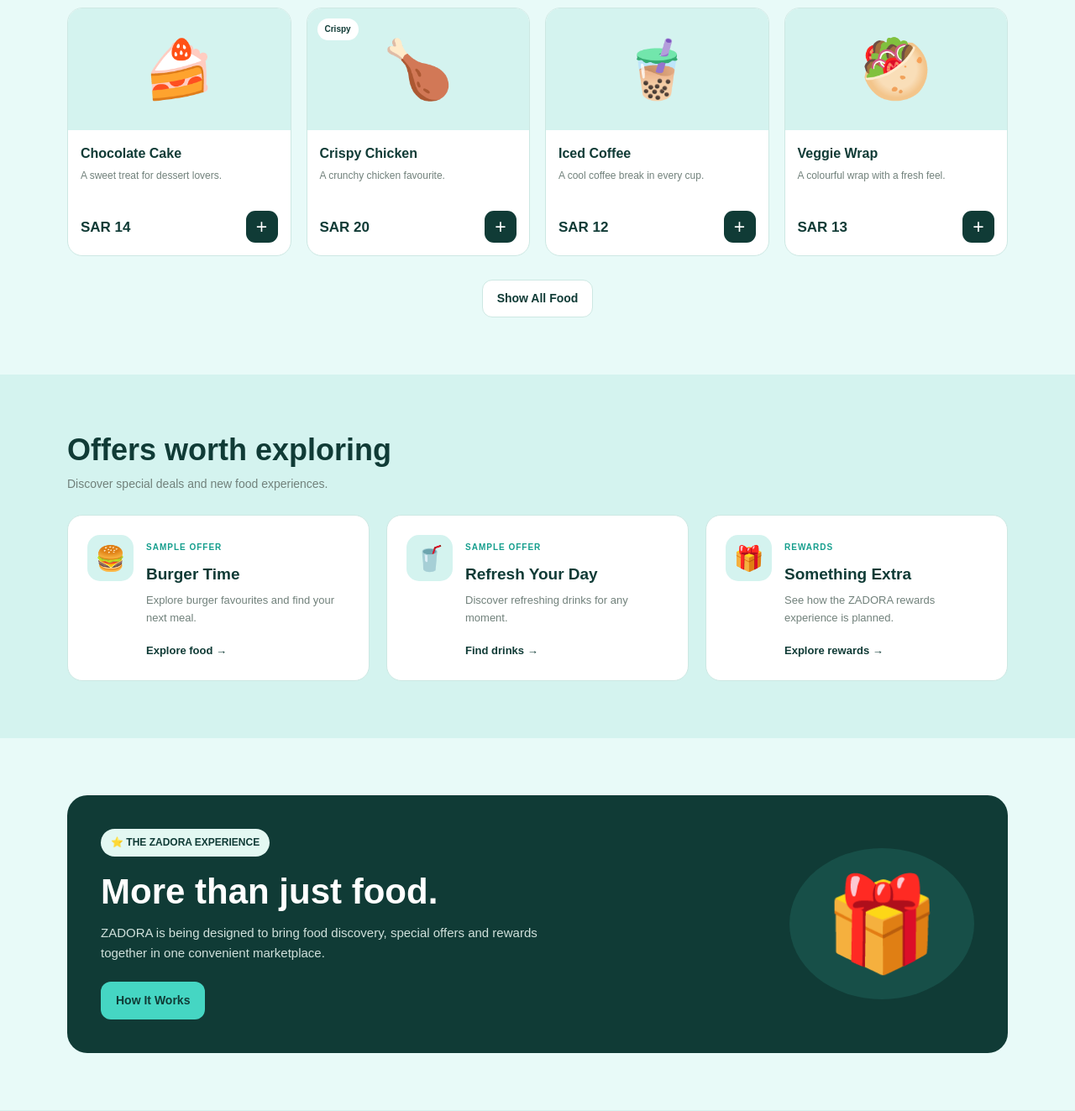
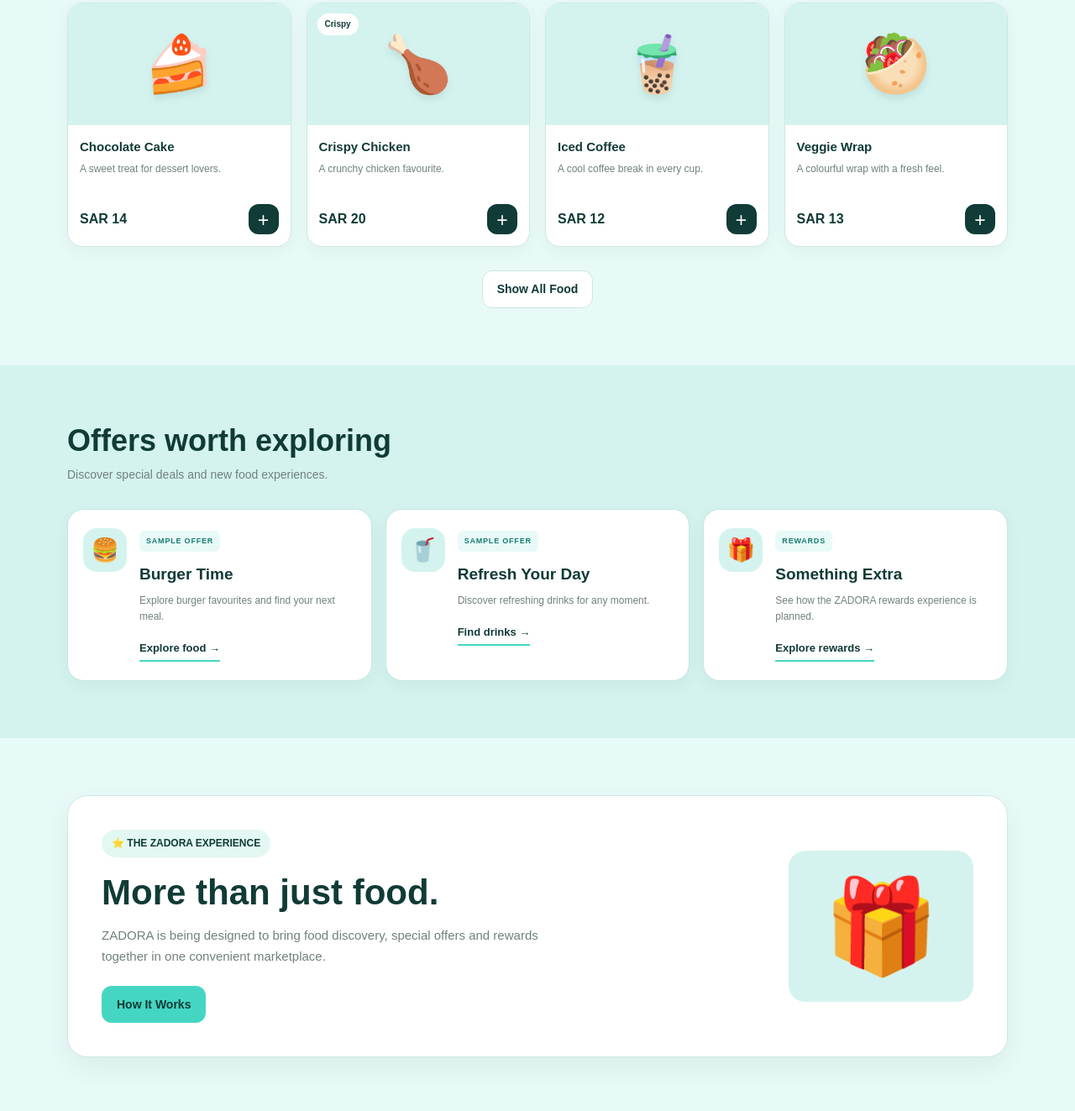
Before and after one commit to arthikswachchhota/zadora, a plain HTML site: page index.html in a window 1280 px wide. Shown: the part 1517-2840 px from the top of the page at 84% size. Drawn offline with Linux system fonts and the light colour scheme.

Commit message:
Add styles for food card, offers, and rewards sections

```diff
--- a/index.html
+++ b/index.html
@@ -954,6 +954,208 @@
     width: 52px;
     height: 52px;
     font-size: 30px;
+  }
+}
+    /* ZADORA Food Card Polish */
+.food-card {
+  border: 1px solid #CDE8E3;
+  border-radius: 18px;
+  background: #FFFFFF;
+  box-shadow: 0 5px 18px rgba(16, 59, 54, 0.05);
+  transition: transform 0.2s ease, box-shadow 0.2s ease;
+}
+
+.food-card:hover {
+  transform: translateY(-4px);
+  box-shadow: 0 12px 25px rgba(16, 59, 54, 0.12);
+}
+
+.food-image {
+  background: #D4F3EF;
+  min-height: 145px;
+}
+
+.food-emoji {
+  font-size: 66px;
+  filter: drop-shadow(0 5px 4px rgba(16, 59, 54, 0.10));
+}
+
+.food-info {
+  padding: 14px;
+}
+
+.food-info h3 {
+  font-size: 15px;
+  font-weight: 800;
+}
+
+.food-info p {
+  line-height: 1.5;
+}
+
+.food-price {
+  color: #103B36;
+  font-size: 16px;
+  font-weight: 800;
+}
+
+.add-btn {
+  width: 36px;
+  height: 36px;
+  border-radius: 12px;
+  background: #103B36;
+  color: #FFFFFF;
+  transition: background 0.2s ease, transform 0.2s ease;
+}
+
+.add-btn:hover {
+  background: #45D6C3;
+  color: #103B36;
+  transform: scale(1.06);
+}
+
+@media (max-width: 700px) {
+  .food-grid {
+    grid-template-columns: repeat(2, minmax(0, 1fr));
+    gap: 12px;
+  }
+
+  .food-image {
+    min-height: 112px;
+  }
+
+  .food-emoji {
+    font-size: 52px;
+  }
+
+  .food-info {
+    padding: 10px;
+  }
+}
+    /* ZADORA Offers Section */
+#offers {
+  background: #D4F3EF !important;
+}
+
+#offers .section-heading {
+  margin-bottom: 30px;
+}
+
+#offers .offer-grid {
+  gap: 16px;
+}
+
+#offers .offer-card {
+  position: relative;
+  min-height: 205px;
+  padding: 22px 18px;
+  border: 1px solid #C4E8E1;
+  border-radius: 20px;
+  background: #FFFFFF;
+  box-shadow: 0 6px 20px rgba(16, 59, 54, 0.05);
+  transition: transform 0.2s ease, box-shadow 0.2s ease;
+}
+
+#offers .offer-card:hover {
+  transform: translateY(-4px);
+  box-shadow: 0 12px 26px rgba(16, 59, 54, 0.10);
+}
+
+#offers .offer-icon {
+  width: 52px;
+  height: 52px;
+  border-radius: 16px;
+  background: #D4F3EF;
+  font-size: 27px;
+}
+
+#offers .offer-label {
+  display: inline-block;
+  padding: 5px 8px;
+  border-radius: 6px;
+  background: #E8FAF8;
+  color: #167D70;
+  font-size: 9px;
+  letter-spacing: 0.8px;
+}
+
+#offers .offer-card h3 {
+  margin: 12px 0 7px;
+  font-size: 19px;
+}
+
+#offers .offer-card p {
+  font-size: 12px;
+  line-height: 1.6;
+}
+
+#offers .text-link {
+  display: inline-block;
+  padding-bottom: 3px;
+  border-bottom: 2px solid #45D6C3;
+}
+
+@media (max-width: 700px) {
+  #offers .offer-grid {
+    grid-template-columns: 1fr;
+    gap: 12px;
+  }
+
+  #offers .offer-card {
+    min-height: auto;
+    padding: 17px;
+    gap: 12px;
+  }
+
+  #offers .offer-card h3 {
+    margin-top: 9px;
+  }
+}
+    /* ZADORA Rewards Section */
+#rewards {
+  background: #E8FAF8;
+}
+
+#rewards .rewards-panel {
+  border: 1px solid #CDE8E3;
+  border-radius: 24px;
+  background: #FFFFFF;
+  box-shadow: 0 12px 30px rgba(16, 59, 54, 0.07);
+  overflow: hidden;
+}
+
+#rewards .rewards-art {
+  border-radius: 20px;
+  background: #D4F3EF;
+}
+
+#rewards h2 {
+  color: #103B36;
+}
+
+#rewards p {
+  color: #71817B;
+  line-height: 1.7;
+}
+
+#rewards .btn {
+  border-radius: 12px;
+  transition: transform 0.2s ease;
+}
+
+#rewards .btn:hover {
+  transform: translateY(-2px);
+}
+
+@media (max-width: 700px) {
+  #rewards .rewards-panel {
+    border-radius: 18px;
+    padding: 18px;
+    gap: 18px;
+  }
+
+  #rewards .rewards-art {
+    border-radius: 16px;
   }
 }
   </style>
```
